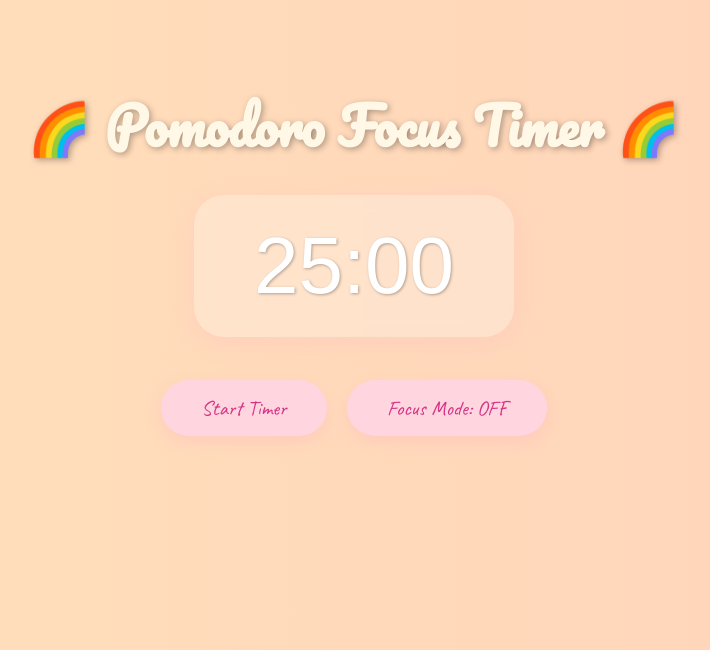
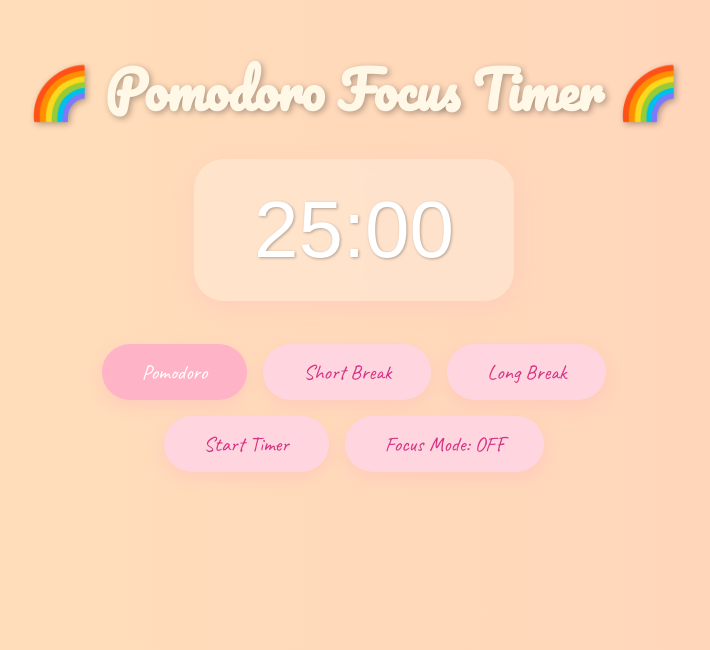
Before and after one commit to ANGELIN06JINTO/Pomodoro, a plain HTML site: page pomodoro.html in a window 1280 px wide. Shown: the part 150-800 px from the top of the page, without its empty margins (286-996 px from the left). Drawn offline with Linux system fonts and the light colour scheme.

Commit message:
Add mode selection for Pomodoro Timer
Refactor Pomodoro Timer to include mode selection and update styles.

```diff
--- a/pomodoro.html
+++ b/pomodoro.html
@@ -47,6 +47,12 @@
             background: rgba(255,255,255,0.25);
             backdrop-filter: blur(10px);
             box-shadow: 0 6px 25px rgba(255, 182, 193, 0.3);
+        }
+
+        .controls {
+            display: flex;
+            flex-wrap: wrap;
+            justify-content: center;
         }
 
         button {
@@ -103,19 +109,33 @@
             margin-top: 20px;
             text-align: center;
         }
+
+        .mode-btn.active {
+            background-color: #ffb3c6;
+            color: #fff;
+        }
     </style>
 </head>
 <body>
     <h1>🌈 Pomodoro Focus Timer 🌈</h1>
     <div id="timer">25:00</div>
-    <div>
+
+    <div class="controls">
+        <button class="mode-btn active" onclick="setMode('pomodoro')">Pomodoro</button>
+        <button class="mode-btn" onclick="setMode('short')">Short Break</button>
+        <button class="mode-btn" onclick="setMode('long')">Long Break</button>
+    </div>
+
+    <div class="controls">
         <button onclick="startTimer()">Start Timer</button>
         <button onclick="toggleFocusMode()">Focus Mode: OFF</button>
     </div>
+
     <div id="focus-status"></div>
+
     <div id="alarm-controls">
         <button onclick="stopAlarm()">🛑 Stop Alarm</button>
-
+    </div>
 
     <!-- gentle alarm sound -->
     <audio id="alarmSound" src="https://actions.google.com/sounds/v1/alarms/alarm_clock.ogg" loop></audio>
@@ -126,9 +146,35 @@
         let isRunning = false;
         let isVisible = true;
         let focusMode = false;
-        const focusButton = document.querySelectorAll("button")[1];
+        let currentMode = "pomodoro"; // modes: pomodoro, short, long
+
+        const focusButton = document.querySelectorAll("button")[4];
         const alarm = document.getElementById("alarmSound");
         const alarmControls = document.getElementById("alarm-controls");
+        const timerDisplay = document.getElementById("timer");
+
+        const modes = {
+            pomodoro: 25 * 60,
+            short: 5 * 60,
+            long: 15 * 60
+        };
+
+        function setMode(mode) {
+            clearInterval(timer);
+            isRunning = false;
+            currentMode = mode;
+            totalTime = modes[mode];
+            updateDisplay();
+            highlightActiveButton(mode);
+            stopAlarm();
+        }
+
+        function highlightActiveButton(mode) {
+            document.querySelectorAll(".mode-btn").forEach(btn => {
+                btn.classList.remove("active");
+            });
+            document.querySelector(`[onclick="setMode('${mode}')"]`).classList.add("active");
+        }
 
         function startTimer() {
             if (isRunning) return;
@@ -145,7 +191,7 @@
             minutes = minutes < 10 ? "0" + minutes : minutes;
             seconds = seconds < 10 ? "0" + seconds : seconds;
 
-            document.getElementById("timer").textContent = `${minutes}:${seconds}`;
+            timerDisplay.textContent = `${minutes}:${seconds}`;
             totalTime--;
 
             if (totalTime < 0) {
@@ -155,17 +201,30 @@
         }
 
         function triggerAlarm() {
-            document.getElementById("timer").textContent = "00:00";
+            timerDisplay.textContent = "00:00";
             alarm.play();
             alarmControls.style.display = "block";
-            alert("🎉 Time’s up! Great job! Take a break 💫");
+
+            let msg = "";
+            if (currentMode === "pomodoro") msg = "🎉 Time’s up! Take a short break 🌿";
+            else if (currentMode === "short") msg = "💪 Short break over! Ready for another focus session?";
+            else msg = "🌅 Long break finished! Time to get back on track!";
+
+            alert(msg);
         }
 
         function stopAlarm() {
             alarm.pause();
             alarm.currentTime = 0;
             alarmControls.style.display = "none";
-            alert("⏸ Alarm stopped! Relax a bit or start another session 🌿");
+        }
+
+        function updateDisplay() {
+            let minutes = Math.floor(totalTime / 60);
+            let seconds = totalTime % 60;
+            minutes = minutes < 10 ? "0" + minutes : minutes;
+            seconds = seconds < 10 ? "0" + seconds : seconds;
+            timerDisplay.textContent = `${minutes}:${seconds}`;
         }
 
         function toggleFocusMode() {
@@ -183,7 +242,8 @@
                 document.getElementById("focus-warning").style.display = "flex";
             } else {
                 isVisible = true;
-                document.getElementById("focus-warning").style.display = "none";
+                if (document.getElementById("focus-warning"))
+                    document.getElementById("focus-warning").style.display = "none";
             }
         });
 
@@ -194,6 +254,8 @@
                 return e.returnValue;
             }
         });
+
+        updateDisplay();
     </script>
 </body>
 </html>
```
